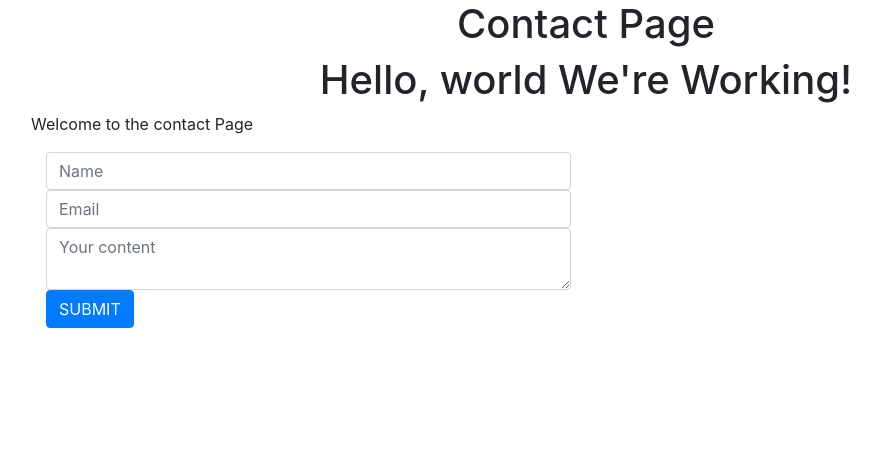
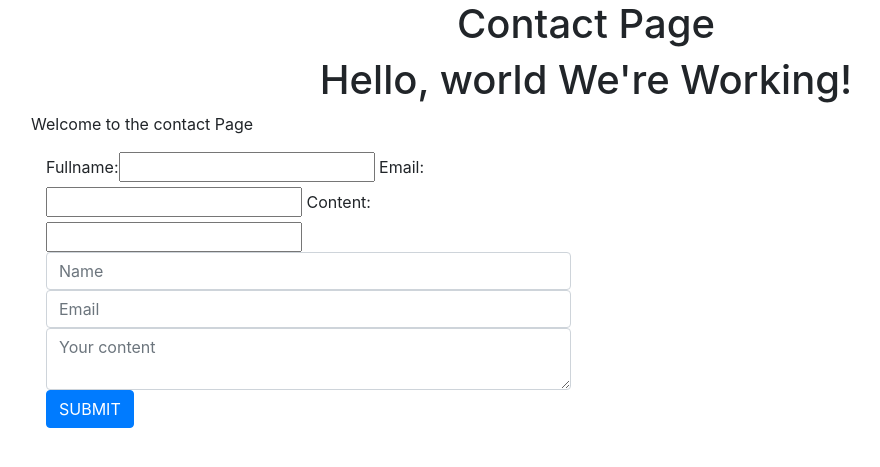
Before and after one commit to shaileshkumarcs/ecommerce-django, a Django app: page /contact/ in a window 1280 px wide. Shown: the top 467 px of the page, without its empty margins (54-934 px from the left). Run offline with Django 3.2, Linux system fonts and the light colour scheme; some libraries are stand-ins or nearby versions.

Commit message:
create forms file in ecommerce app

```diff
--- /dev/null
+++ b/ecommerce/forms.py
@@ -0,0 +1,6 @@
+from django import forms
+
+class ContactForm(forms.Form):
+    fullname    = forms.CharField()
+    email       = forms.EmailField()
+    content     = forms.CharField()
--- a/ecommerce/views.py
+++ b/ecommerce/views.py
@@ -1,5 +1,7 @@
 from django.http import HttpResponse
 from django.shortcuts import render
+
+from .forms import ContactForm
 
 def home_page(request):
     context = {
@@ -16,12 +18,14 @@ def about_page(request):
     return render(request, "home_page.html", context)
 
 def contact_page(request):
+    contact_form = ContactForm()
     context = {
         'title': 'Contact Page',
         'content': "Welcome to the contact Page",
+        'form': contact_form
     }
     if request.method == "POST":
-        print(request.POST)
+        #print(request.POST)
         print(request.POST.get('fullname'))
         print(request.POST.get('email'))
         print(request.POST.get('content'))
--- a/templates/contact/view.html
+++ b/templates/contact/view.html
@@ -20,6 +20,11 @@
             <div class="col">
                <p>{{ content }}</p>
                 <div class="col-sm-6 col-12">
+                    <form>{% csrf_token %}
+                        {{ form }}
+                    </form>
+
+
                     <form method="POST">{% csrf_token %}
                         <input type="text" class="form-control" placeholder="Name" name="fullname">
                         <input type="email" class="form-control" placeholder="Email", name="email">
```
